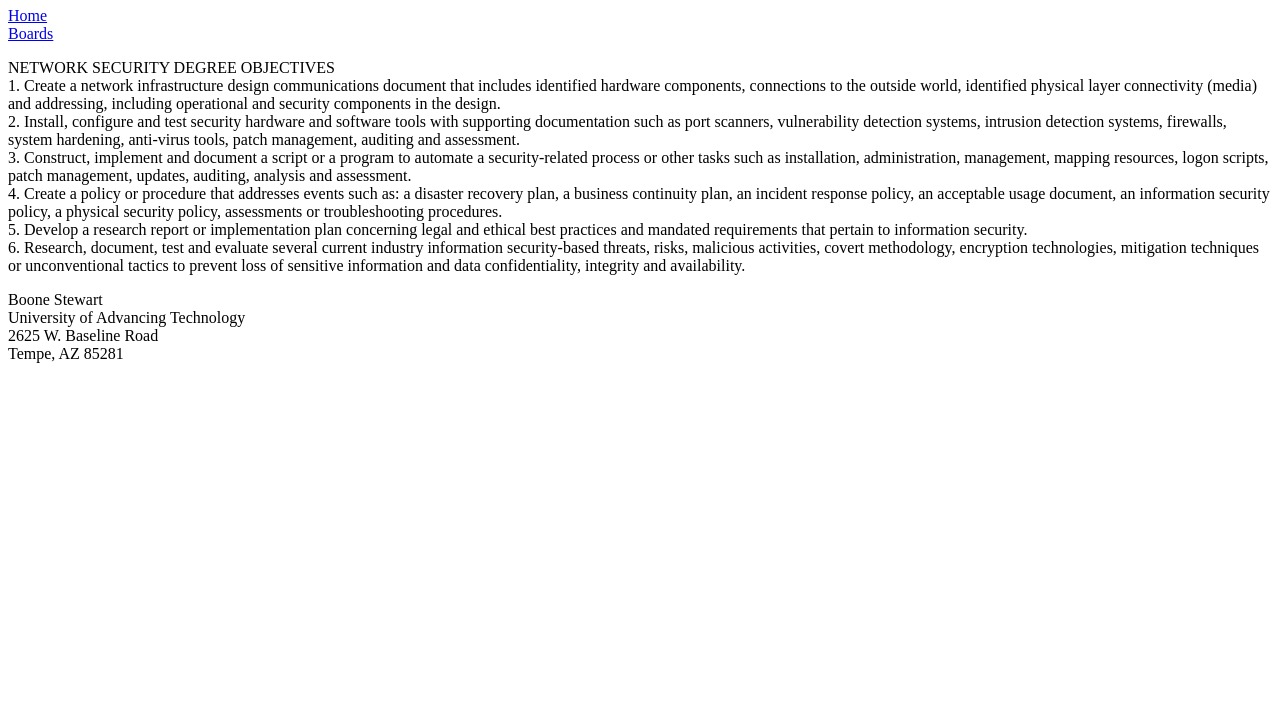
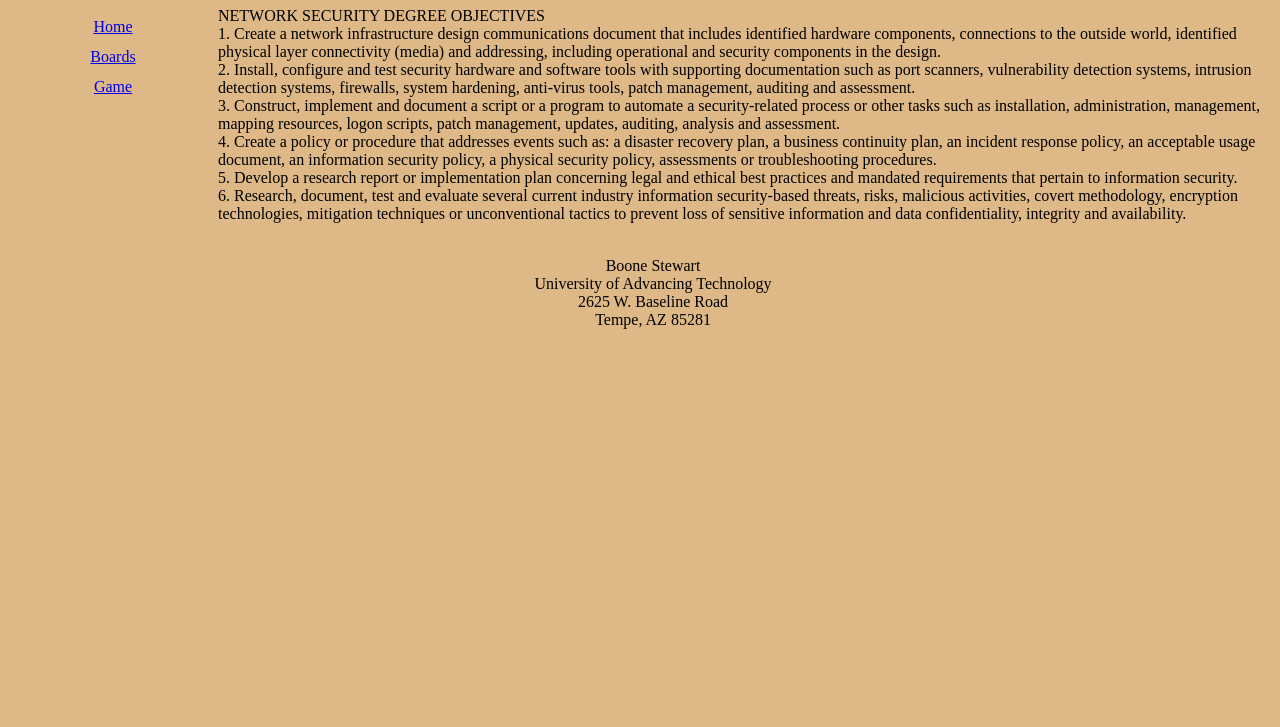
Before and after one commit to Expressbadger12/Intro-to-programing-1, a plain HTML site: page boards.html in a window 1280 px wide. Shown: the part 73-800 px from the top of the page. Drawn offline with Linux system fonts and the light colour scheme.

Commit message:
Add files via upload

```diff
--- a/boards.html
+++ b/boards.html
@@ -5,6 +5,8 @@
     <meta charset="UTF-8">
     <meta name="viewport" content="width=device-width, initial-scale=1.0">
     <title>Boards Page</title>
+    <!-- Add a link to our css file -->
+    <link rel="stylesheet" href="main.css">
 </head>
 <body>
     <header>
@@ -15,9 +17,12 @@
             <!-- br is line break -->
             <br>
             <a href="boards.html">Boards</a>
+            <br>
+            <!-- Add a link to our css file -->
+            <a href="W3Game.html">Game</a>
         </nav>
     </header>
-   <p>
+   <p class="leftalign">
     NETWORK SECURITY DEGREE OBJECTIVES
     <br>
     1. Create a network infrastructure design communications document that includes identified hardware components,
@@ -41,6 +46,8 @@
 
      <!-- add some personal and UAT info to the footer -->
      <footer>
+
+        <br>
         Boone Stewart
         <br>
         University of Advancing Technology
--- /dev/null
+++ b/main.css
@@ -0,0 +1,49 @@
+/*
+selector can be an HTML element (<h1>, <body>, etc) it can be a custom style: start with a . or it can be an id: start with a #
+selector{
+    property1: value;
+    property2: value;
+}
+*/
+
+/* body applies to the whole page */
+body{
+    background-color: burlywood;
+    color:black;
+    width: 100%;
+}
+
+header{
+    text-align: center;
+}
+
+/* by default - create a box for the menu */
+nav{
+    height: 600px;
+    width: 200px;
+    float: left;
+    padding: 5px;
+    line-height: 30px;
+}
+
+/* add some footer styles */
+footer{
+    text-align: center;
+    margin-right: 200px;
+}
+
+#memeImage{
+    margin-right: 200px;
+    width: 400px;
+
+}
+
+p{
+    width: 100%;
+    text-align: center;
+}
+
+/* custom css style */
+.leftalign{
+    text-align: left;
+}
```
Also changed, not shown: W3Game.html (+10 -0 lines), index.html (+12 -1 lines).
